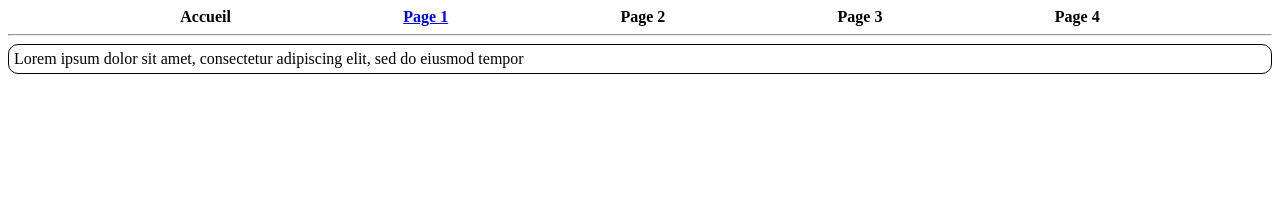
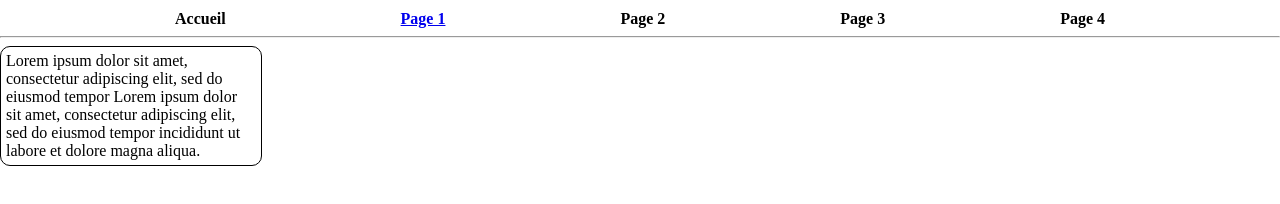
Before and after one commit to plamour/SiteWebQarnot, a plain HTML site: page page_accueil.html in a window 1280 px wide. Drawn offline with Linux system fonts and the light colour scheme.

Commit message:
Html/css update

```diff
--- a/page_accueil.html
+++ b/page_accueil.html
@@ -31,7 +31,7 @@
 </header>
 <section class="first_section">
     <div class="text_container">
-        Lorem ipsum dolor sit amet, consectetur adipiscing elit, sed do eiusmod tempor
+        Lorem ipsum dolor sit amet, consectetur adipiscing elit, sed do eiusmod tempor Lorem ipsum dolor sit amet, consectetur adipiscing elit, sed do eiusmod tempor incididunt ut labore et dolore magna aliqua.
     </div>
 </section>
 </body>
--- a/style.css
+++ b/style.css
@@ -1,4 +1,9 @@
+html, body {
+    margin: 0;
+}
+
 .nav_container{
+    margin-top: 10px;
     display: flex;
     flex-direction: row;
     justify-content: space-evenly;
@@ -7,5 +12,6 @@
     border: 1px solid black;
     border-radius: 10px;
     padding: 5px;
+    width: 250px;
 
 }
```
